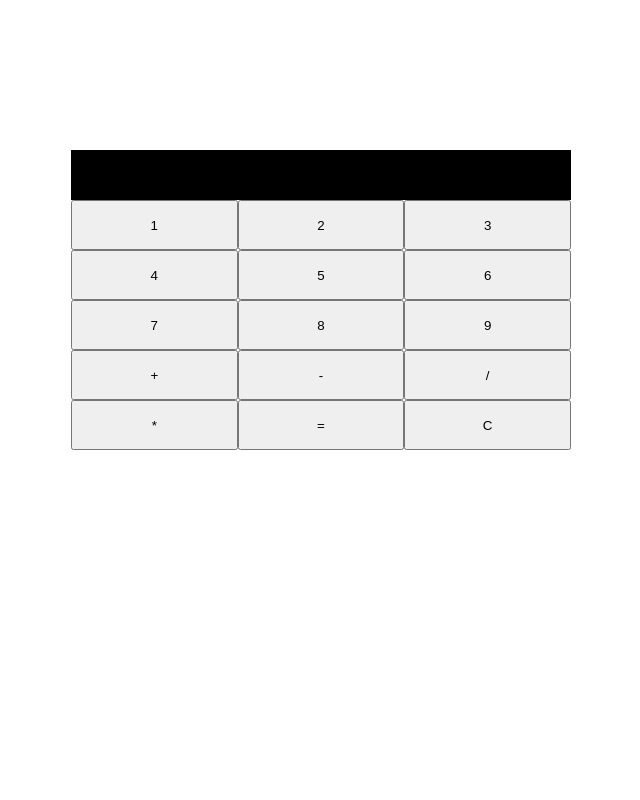
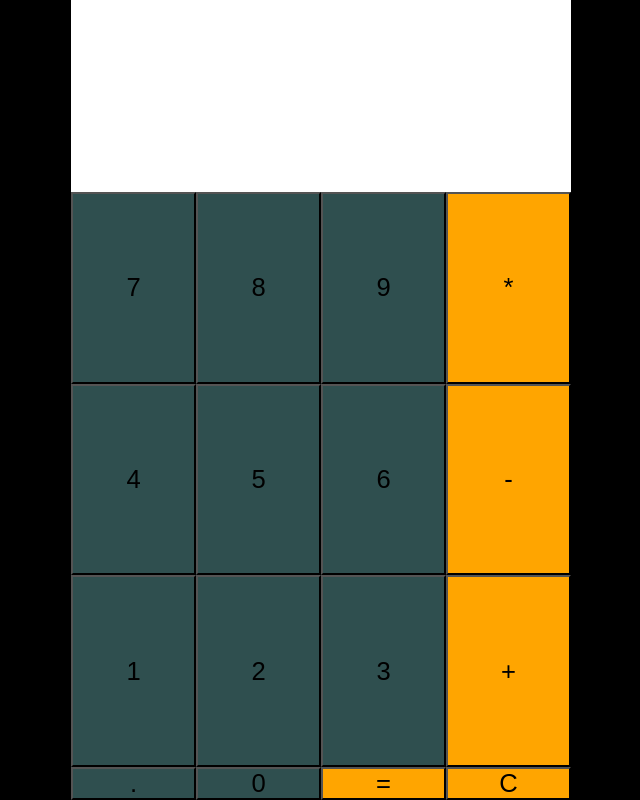
Before and after one commit to tbish1121/calculator, a plain HTML site: page index.html in a window 1280 px wide. Shown: the whole page, without its empty margins (319-959 px from the left). Drawn offline with Linux system fonts and the light colour scheme.

Commit message:
Tweaked CSS trying to make grid look better and decorate the buttons a bit

```diff
--- a/app.js
+++ b/app.js
@@ -33,9 +33,9 @@ function calc() {
 for(let i = 0; i < buttons.length; i++) {
     if(buttons[i].innerHTML == '=') {
         buttons[i].addEventListener('click', calc());
-    } else {
+    } else if(buttons[i].innerHTML.toLowerCase() == 'c') {
+        buttons[i].addEventListener('click', clearDisplay);
+    } else if(buttons[i].innerHTML) {
         buttons[i].addEventListener('click', add(i))
     }
 }
-
-clear.addEventListener('click', clearDisplay)
--- a/index.html
+++ b/index.html
@@ -11,21 +11,24 @@
     <div class="calculator">
         <div class="grid-container">
             <p class="display"></p>
+            <button class="number">7</button>
+            <button class="number">8</button>
+            <button class="number">9</button>
+            <button class="operator">*</button>
+            <button class="number">4</button>
+            <button class="number">5</button>
+            <button class="number">6</button>
+            <button class="operator">-</button>
             <button class="number">1</button>
             <button class="number">2</button>
             <button class="number">3</button>
-            <button class="number">4</button>
-            <button class="number">5</button>
-            <button class="number">6</button>
-            <button class="number">7</button>
-            <button class="number">8</button>
-            <button class="number">9</button>
             <button class="operator">+</button>
-            <button class="operator">-</button>
-            <button class="operator">/</button>
-            <button class="operator">*</button>
-            <button>=</button>
-            <button class="clear">C</button>
+            <button class="number">.</button>
+            <button class="number">0</button>
+            <button class="operator">=</button>
+            <button class="operator">C</button>
+
+
         </div>
     </div>
 </body>
--- a/style.css
+++ b/style.css
@@ -10,17 +10,19 @@ body {
     display: flex;
     justify-content: center;
     align-items: center;
+    background: black;
 }
 
 .calculator {
     width: 500px;
-    height: 500px;
+    height: 100%;
 }
 
 .grid-container {
     display: grid;
-    grid-template-columns: repeat(3, 1fr);
-    grid-template-rows: repeat(3, 1fr)
+    grid-template-columns: repeat(4, 1fr);
+    grid-template-rows: repeat(4, 1fr);
+    height: 100%;
 }
 
 .grid-container :first-child {
@@ -28,13 +30,23 @@ body {
 }
 
 button {
-    height: 50px;
+    height: 100%;
+    font-size: 1.6rem;
+}
+
+.operator {
+    background: orange;
+}
+
+.number {
+    background: darkslategray;
 }
 
 .display {
-    background: black;
-    color: white;
-    height: 50px;
+    background: white;
+    color: black;
+    height: 100%;
+    width: 100%;
     font-size: 1.6rem;
     display: flex;
     justify-content: center;
```
